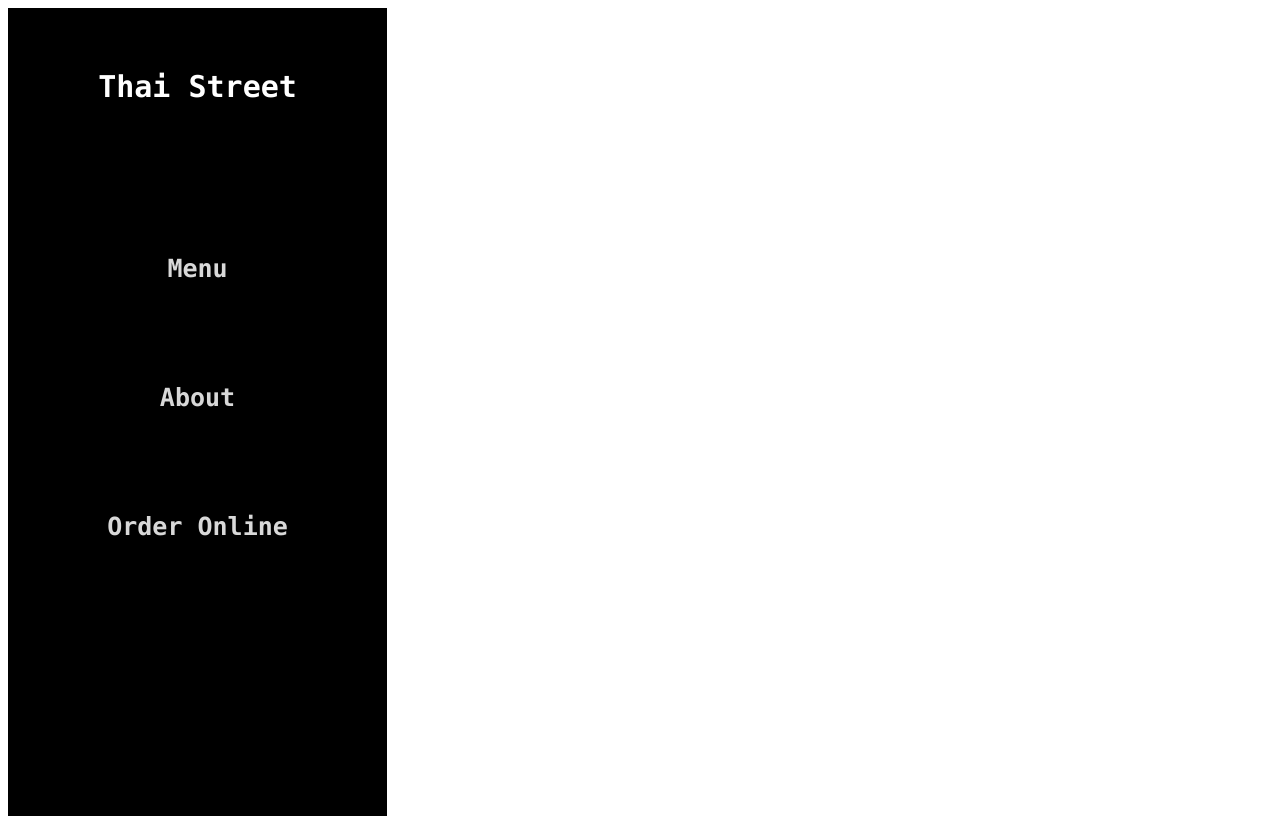
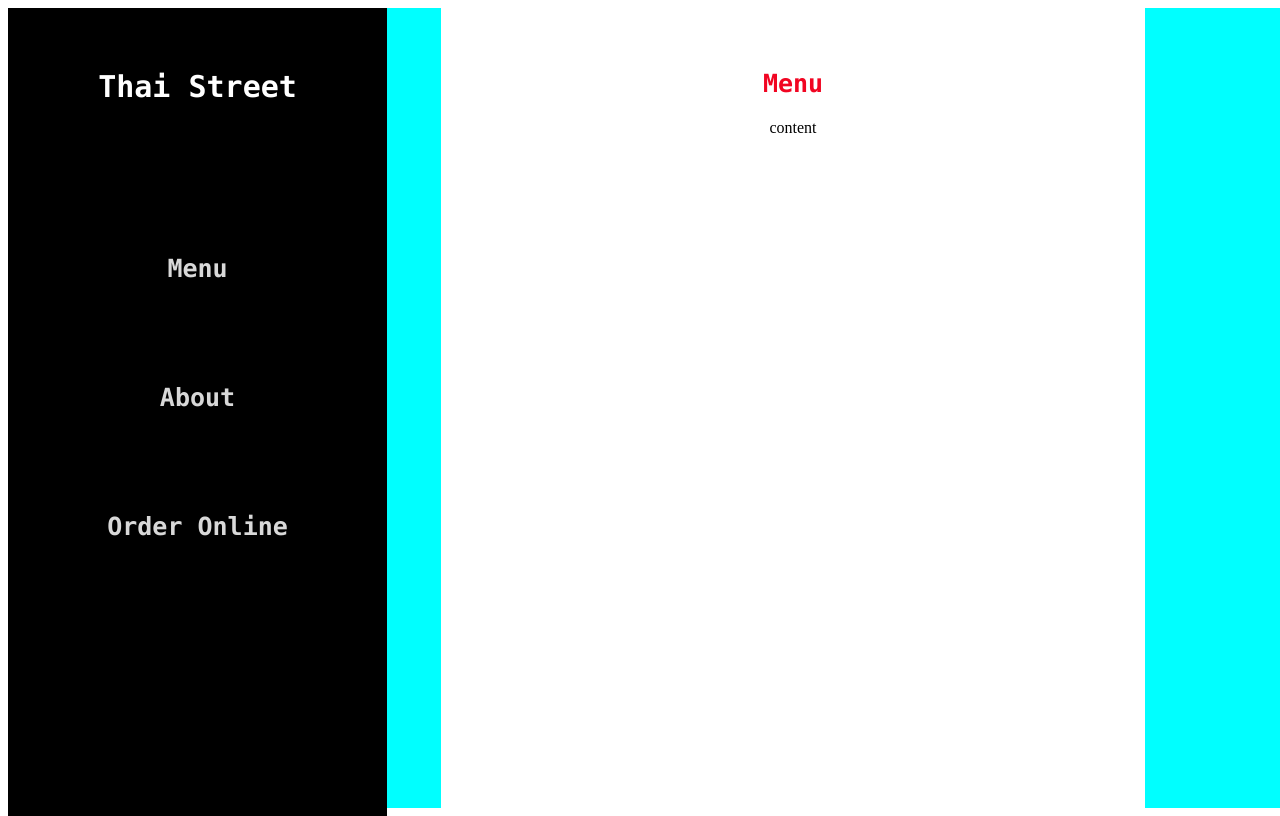
Before and after one commit to ashleyfrancisco06/thaistreetapp, a React (Create React App) app in the folder thai-street-app/: page / in a window 1280 px wide. Built offline with nearby package versions, Linux system fonts and the light colour scheme.

Commit message:
started menu component

```diff
--- a/thai-street-app/src/App.css
+++ b/thai-street-app/src/App.css
@@ -1,4 +1,6 @@
 .app {
   width: 100vw;
   height: 100vh;
+  background-color: aqua; /*this is the temporary background*/
+  position: fixed; /*whoever is adding images to the background UNDO THIS FIXED POSITION*/
 }
--- a/thai-street-app/src/App.js
+++ b/thai-street-app/src/App.js
@@ -2,6 +2,7 @@ import React, { Component } from 'react';
 import './App.css';
 
 import Header from './Header/Header.js'
+import Menu from './Menu/Menu.js'
 
 class App extends Component {
 
@@ -9,6 +10,7 @@ class App extends Component {
     return (
       <div className="app">
         <Header />
+        <Menu />
       </div>
     );
   }
--- /dev/null
+++ b/thai-street-app/src/Menu/Menu.css
@@ -0,0 +1,20 @@
+.Rectangle {
+    margin-left: 433px;
+    width: 704px;
+    height: 3726px;
+    background-color: white;
+    text-align: center;
+    position: absolute;
+}
+h2 {
+    font-size: 25px;
+    margin-top: 61px;
+    font-family: Menlo;
+    font-size: 25px;
+    font-weight: bold;
+    font-style: normal;
+    font-stretch: normal;
+    line-height: normal;
+    letter-spacing: normal;
+    color: #f10522;
+}
--- /dev/null
+++ b/thai-street-app/src/Menu/Menu.js
@@ -0,0 +1,13 @@
+import React from 'react'
+import './Menu.css'
+
+const Menu = () => {
+    return (
+        <div className="Rectangle">
+            <h2>Menu</h2>
+            <div>content</div>
+        </div>
+    )
+}
+
+export default Menu
```
